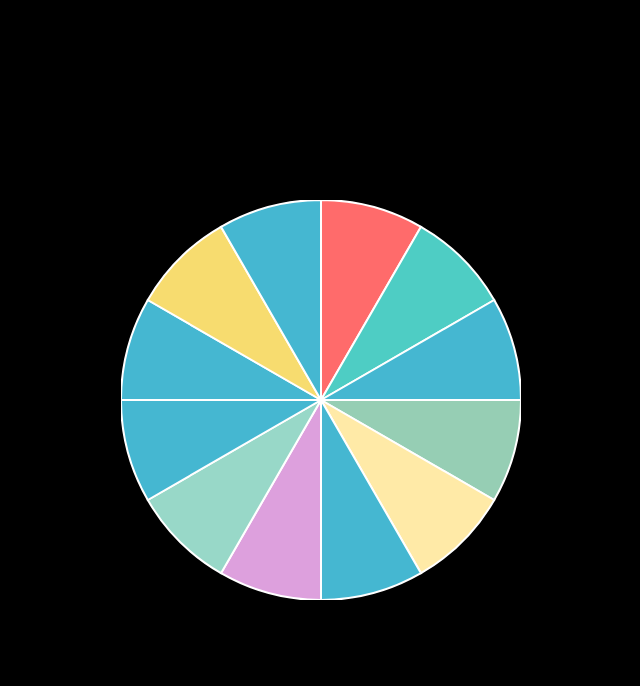
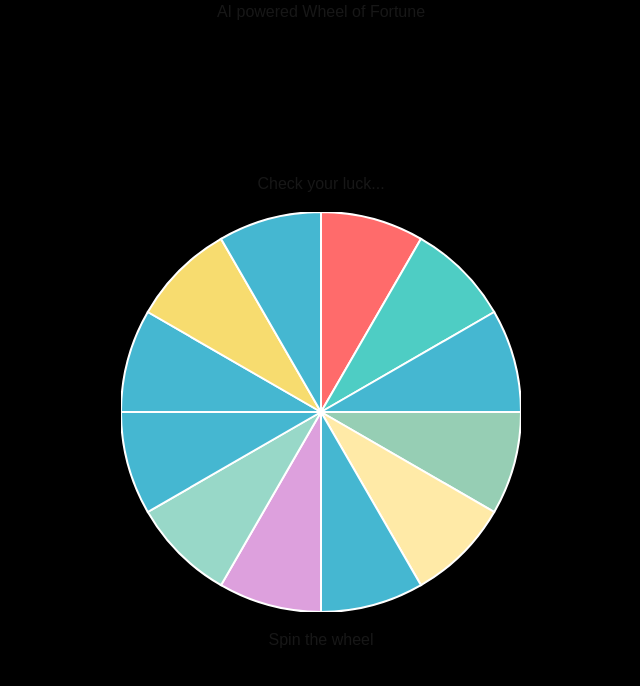
Before and after one commit to Uszczi/ai-wheel-of-fortune, a Next.js app: page / in a window 1280 px wide. Shown: the top 686 px of the page, without its empty margins (319-959 px from the left). Built offline with nearby package versions, Linux system fonts and the light colour scheme.

Commit message:
✨ add base for title and button

```diff
--- /dev/null
+++ b/app/WheelButton.tsx
@@ -0,0 +1,3 @@
+export default function WheelButton() {
+  return <button>Spin the wheel</button>;
+}
--- /dev/null
+++ b/app/WheelTittle.tsx
@@ -0,0 +1,3 @@
+export default function WheelTitle() {
+  return <h1>Check your luck...</h1>;
+}
--- a/app/page.tsx
+++ b/app/page.tsx
@@ -1,11 +1,21 @@
-import Wheel from "./wheel";
+import Wheel from "./Wheel";
+import WheelButton from "./WheelButton";
+import WheelTitle from "./WheelTittle";
 
 export default function Home() {
   return (
-    <div className="flex min-h-screen items-center justify-center bg-black">
-      <main>
+    <div className="flex min-h-screen flex-col items-center justify-between bg-black">
+      <header>
+        <h1>AI powered Wheel of Fortune</h1>
+      </header>
+
+      <div className="flex flex-col items-center gap-4">
+        <WheelTitle />
         <Wheel />
-      </main>
+        <WheelButton />
+      </div>
+
+      <footer></footer>
     </div>
   );
 }
```
Also changed, not shown: app/Wheel.tsx (renamed from app/wheel.tsx).
